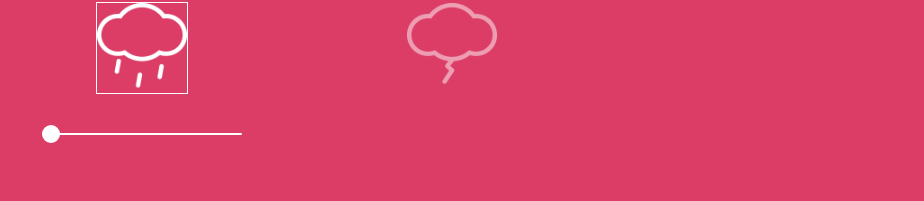
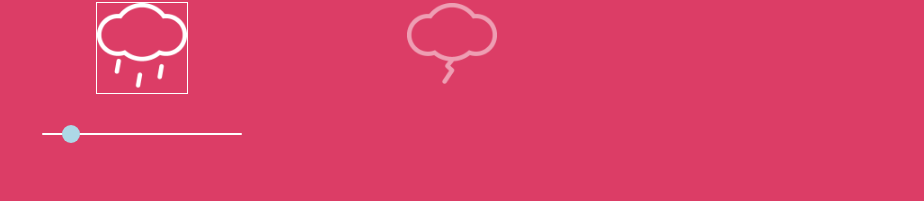
Before and after one commit to musial-adam/noisli-app-recreate-challenge, a React (Create React App) app: page / in a window 1280 px wide. Both pictures are taken after a click on the button 485 px from the left and 317 px from the top of the page. Shown: the part 269-470 px from the top of the page, without its empty margins (343-1267 px from the left). Built offline with nearby package versions, Linux system fonts and the light colour scheme.

Commit message:
first attempts to move slider control with arrow keys

```diff
--- a/src/components/Slider/Slider.js
+++ b/src/components/Slider/Slider.js
@@ -7,7 +7,10 @@ const Slider = props => {
   return (
     <div className={styles.SliderContainer}>
       <div className={styles.Slider}>
-        <div className={styles.SliderControl} />
+        <div
+          className={styles.SliderControl}
+          style={{ left: `${props.sliderPos}px` }}
+        />
       </div>
     </div>
   );
--- a/src/components/Slider/Slider.module.scss
+++ b/src/components/Slider/Slider.module.scss
@@ -8,10 +8,11 @@
 		&Control {
 			height: 18px;
 			width: 18px;
-			background-color: white;
+			background-color: lightblue;
 			border-radius: 50%;
 			position: absolute;
 			top: -8px;
+			left: -29px;
 		}
 	}
   // .SliderControl {
--- a/src/components/SoundTile/SoundTile.js
+++ b/src/components/SoundTile/SoundTile.js
@@ -17,6 +17,7 @@ export class SoundTile extends Component {
   state = {
     on: false,
     volume: 0.1,
+    sliderPos: 20,
   };
 
   toggleHandler = () => {
@@ -27,30 +28,38 @@ export class SoundTile extends Component {
   };
 
   handleKeyPress = event => {
-    let { volume } = this.state;
+    let { volume, sliderPos } = this.state;
     const { sound } = this.props;
     const soundHook = document.getElementById(sound);
 
-    event.preventDefault();
+    // event.preventDefault();
 
     if (event.keyCode === 32) {
       event.preventDefault();
       this.toggleHandler();
     }
     if ((event.keyCode === 38 || event.keyCode === 39) && volume < 1) {
+      event.preventDefault();
       volume += 0.01;
       volume = parseFloat(volume.toPrecision(2));
       soundHook.volume = volume;
+
+      sliderPos = volume * 200;
+      // sliderPos = parseInt(sliderPos.toPrecision(0));
+      console.log(`sliderPos: ${sliderPos}`);
       // console.log(volume);
-      this.setState({ volume });
+      this.setState({ volume, sliderPos });
     }
     if ((event.keyCode === 37 || event.keyCode === 40) && volume > 0) {
+      event.preventDefault();
       volume -= 0.01;
       volume = parseFloat(volume.toPrecision(2));
       soundHook.volume = volume;
+      sliderPos = volume * 200;
       // console.log(volume);
-      this.setState({ volume });
+      this.setState({ volume, sliderPos });
     }
+    // console.log(`volume is ${volume}`);
     //   // if (event.key === '39') {
     //   // event.preventDefault();
     //   // this.toggleHandler();
@@ -89,7 +98,7 @@ export class SoundTile extends Component {
   };
 
   render() {
-    const { on } = this.state;
+    const { on, sliderPos } = this.state;
     const { alt, icon, sound } = this.props;
 
     const SoundButton = (
@@ -109,7 +118,7 @@ export class SoundTile extends Component {
         {on ? (
           <>
             {SoundButton}
-            <Slider />
+            <Slider sliderPos={sliderPos} />
           </>
         ) : (
           <>{SoundButton}</>
```
